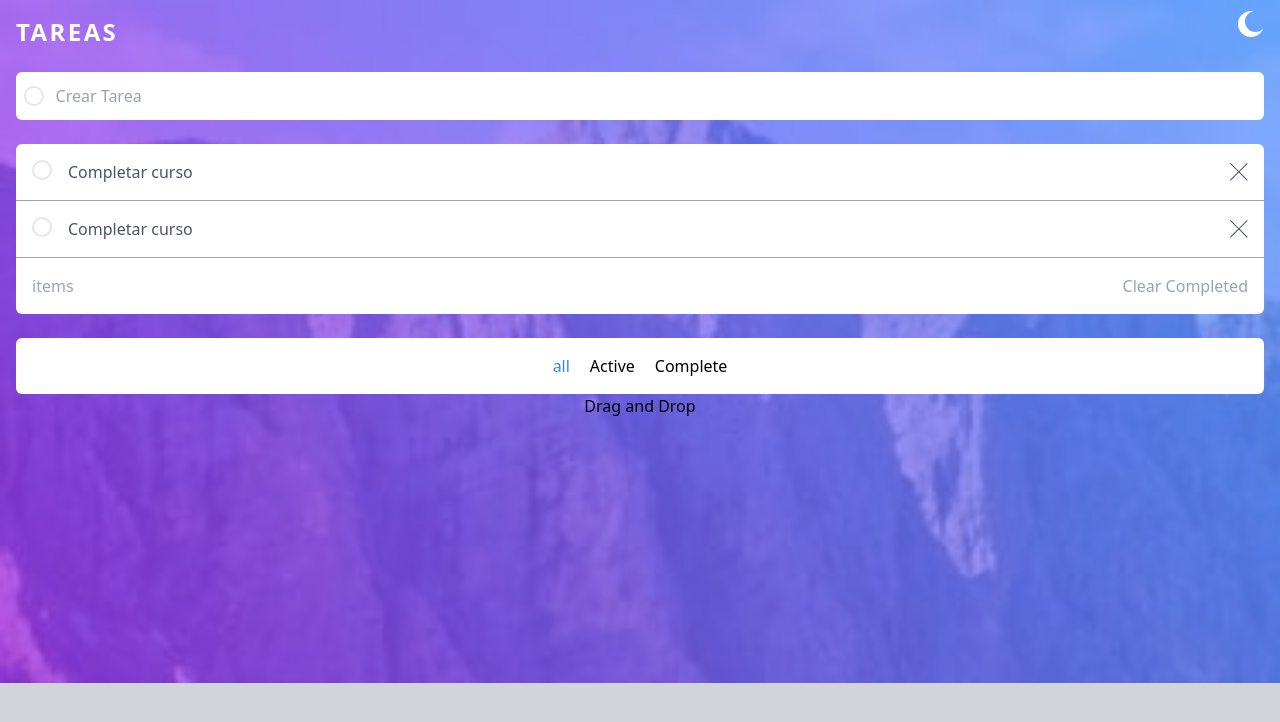
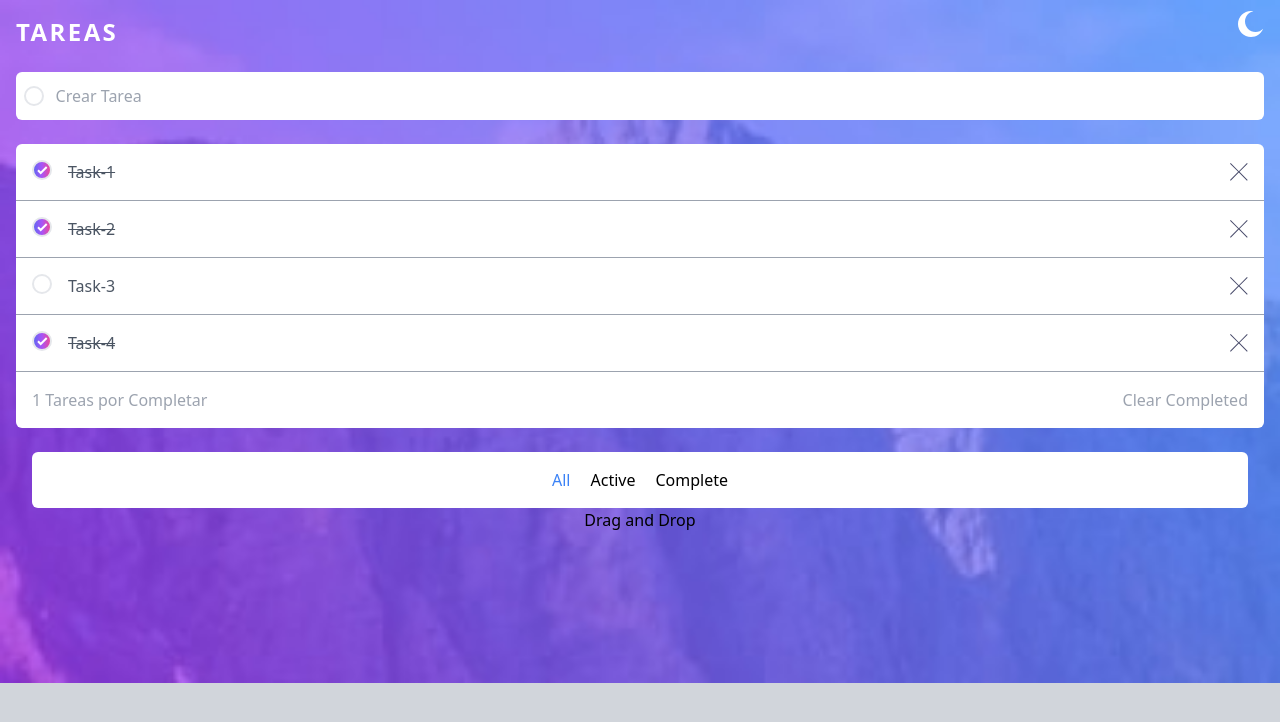
Before and after one commit to PabloMuz/App-Tareas, a React (Vite) app: page / in a window 1280 px wide. Shown: the top 722 px of the page. Built offline with nearby package versions, Linux system fonts and the light colour scheme.

Commit message:
Modularization Component - Add functionality

```diff
--- a/package.json
+++ b/package.json
@@ -12,7 +12,8 @@
   },
   "dependencies": {
     "react": "^18.2.0",
-    "react-dom": "^18.2.0"
+    "react-dom": "^18.2.0",
+    "sweetalert2": "^11.10.8"
   },
   "devDependencies": {
     "@types/react": "^18.2.66",
--- a/src/App.jsx
+++ b/src/App.jsx
@@ -1,57 +1,59 @@
-import CrossIcon from "./icons/components/CrossIcon";
-import Moon from "./icons/components/MoonIcon";
+import { useState } from "react";
+import AddTask from "./components/AddTask";
+import ComputedTask from "./components/ComputedTask";
+import FilterTask from "./components/FilterTask";
+import Header from "./components/Header";
+import ListTask from "./components/ListTask";
+
+const initialStateTasks = [
+  { id:1, title: "Task-1", completed: true},
+  { id:2, title: "Task-2", completed: true},
+  { id:3, title: "Task-3", completed: false},
+  { id:4, title: "Task-4", completed: true},
+]
 
 const App = () => {
+  const [tasks, setTasks] = useState(initialStateTasks);
+
+  const createTask = (title) => {
+    const newTask = {
+      id: Date.now(),
+      title: title.trim(),
+      completed: false,
+    }
+    setTasks([...tasks,newTask]);
+  };
+
+  const removeTask = (id) => {
+    setTasks(tasks.filter((task) => task.id !== id));
+  }
+
+  const updateTask = (id) => {
+ setTasks(tasks.map(task => task.id === id ? {...task, completed: !task.completed} : task))
+};
+
+const countItems = tasks.filter((task) => !task.completed).length;
+
+const clearCompleted = () => {
+  setTasks(tasks.filter((task) => !task.completed));
+};
+
   return (
-    <div className="bg-no-repeat bg-contain min-h-screen bg-gray-300" style={{ backgroundImage: `url('src/assets/images/bg-mobile-light.jpg')` }}>
-      <header className="container mx-auto px-4">
-        <div className="flex justify-between">
-          <h1 className="uppercase text-white pt-4 text-2xl font-bold tracking-widest">
-            Tareas
-          </h1>
-          <button>
-            <Moon className="fill-white" />
-          </button>
-        </div>
-        <form action="" className="bg-white rounded-md overflow-hidden py-3 flex gap-3 items-center px-2 mt-6">
-          <span className="inline-block border-2 rounded-full  h-5 w-5"></span>
-          <input className="w-full text-gray-400 outline-none" type="text" placeholder="Crear Tarea" />
-        </form>
-      </header>
+    <div
+      className="bg-no-repeat bg-contain min-h-screen bg-gray-300"
+      style={{
+        backgroundImage: `url('src/assets/images/bg-mobile-light.jpg')`,
+      }}
+    >
+      <Header />
       <main className="container mx-auto px-4 mt-6 ">
-        <div className=" bg-white rounded-md [&>article]:p-4 [&>article]:border-b-gray-400">
-        <article className="flex gap-4  border-b">
-          <button className="inline-block border-2 rounded-full  h-5 w-5 flex-none"></button>
-          <p className="text-gray-600 grow">Completar curso</p>
-          <button className="flex-none">
-            <CrossIcon />
-          </button>
-        </article>
-        <article className="flex gap-4  border-b">
-          <button className="inline-block border-2 rounded-full  h-5 w-5 flex-none"></button>
-          <p className="text-gray-600 grow">Completar curso</p>
-          <button className="flex-none">
-            <CrossIcon />
-          </button>
-        </article>
-        <section className="flex justify-between text-gray-400 p-4 ">
-          <span>items</span>
-          <button>Clear Completed</button>
-        </section>
-        </div>
-
-
+        <AddTask createTask={createTask}/>
+        <ListTask tasks={tasks} removeTask={removeTask} updateTask={updateTask}/>
+        <ComputedTask countItems={countItems} clearCompleted={clearCompleted}/>
+        <FilterTask />
       </main>
 
-      <section className="container mx-auto px-4 mt-6">
-        <div className="flex justify-center gap-5 rounded-md bg-white p-4">
-        <button className="text-blue-500">all</button>
-        <button className="hover:text-blue-500">Active</button>
-        <button className="hover:text-blue-500">Complete</button>
-        </div>
-
-      </section>
-      <p className="text-center">Drag and Drop</p>
+      <footer className="text-center">Drag and Drop</footer>
     </div>
   );
 };
--- /dev/null
+++ b/src/components/AddTask.jsx
@@ -0,0 +1,46 @@
+import { useState } from "react";
+import Swal from "sweetalert2";
+
+
+const AddTask = ({createTask}) => {
+
+  const [title, setTitle] = useState('');
+
+  const handleSubmitAddTask = (e) => {
+    e.preventDefault();
+
+    if(!title.trim()) {
+       setTitle("");
+    } else {
+      createTask(title);
+      setTitle("");
+    }
+
+    Swal.fire({
+      position: "center",
+      icon: "success",
+      title: "Tarea agregada con éxito",
+      showConfirmButton: false,
+      timer: 1200,
+  });
+  console.log(title);
+
+  };
+  return(
+    <form onSubmit={handleSubmitAddTask}
+          action=""
+          className="bg-white rounded-md overflow-hidden py-3 flex gap-3 items-center px-2 "
+        >
+          <span className="inline-block border-2 rounded-full  h-5 w-5"></span>
+          <input
+            className="w-full text-gray-400 outline-none"
+            type="text"
+            placeholder="Crear Tarea"
+            value={title}
+            onChange={(e) => setTitle(e.target.value)}
+          />
+        </form>
+  )
+};
+
+export default AddTask;
--- /dev/null
+++ b/src/components/ComputedTask.jsx
@@ -0,0 +1,10 @@
+const ComputedTask = ({countItems, clearCompleted}) => {
+  return(
+    <section className="flex justify-between rounded-b-md bg-white text-gray-400 p-4 ">
+    <span>{countItems} Tareas por Completar</span>
+    <button onClick={clearCompleted}> Clear Completed</button>
+  </section>
+  )
+};
+
+export default ComputedTask;
--- /dev/null
+++ b/src/components/FilterTask.jsx
@@ -0,0 +1,12 @@
+const FilterTask = () => {
+  return(
+    <section className="container mx-auto px-4 mt-6">
+          <div className="flex justify-center gap-5 rounded-md bg-white p-4">
+            <button className="text-blue-500">All</button>
+            <button className="hover:text-blue-500">Active</button>
+            <button className="hover:text-blue-500">Complete</button>
+          </div>
+        </section>
+  )
+};
+export default FilterTask;
--- /dev/null
+++ b/src/components/Header.jsx
@@ -0,0 +1,18 @@
+import Moon from "./icons/MoonIcon";
+
+const Header = () => {
+  return(
+    <header className="container mx-auto px-4">
+        <div className="flex justify-between">
+          <h1 className="uppercase text-white pt-4 text-2xl font-bold tracking-widest">
+            Tareas
+          </h1>
+          <button>
+            <Moon className="fill-white" />
+          </button>
+        </div>
+      </header>
+  )
+}
+
+export default Header;
--- /dev/null
+++ b/src/components/ItemTask.jsx
@@ -0,0 +1,27 @@
+import CheckIcon from "./icons/CheckIcon";
+import CrossIcon from "./icons/CrossIcon";
+
+const ItemTask = ({ task, removeTask, updateTask}) => {
+  const { id, title, completed } = task;
+  return (
+    <article className="flex gap-4  border-b">
+
+      <button
+        className={`border-2 rounded-full h-5 w-5 flex-none ${
+          completed
+            ? "flex justify-center items-center bg-gradient-to-r from-indigo-500 via-purple-500 to-pink-500"
+            : "inline-block"
+        }`}
+        onClick={() => updateTask(id)}
+      >
+       {completed && <CheckIcon /> }
+      </button>
+      <p className={`text-gray-600 grow ${completed && "line-through"} `}>{title}</p>
+      <button className="flex-none" onClick={() => removeTask(id)}>
+        <CrossIcon />
+      </button>
+    </article>
+  );
+};
+
+export default ItemTask;
--- /dev/null
+++ b/src/components/ListTask.jsx
@@ -0,0 +1,15 @@
+import ItemTask from "./ItemTask";
+
+const ListTask = ({ tasks, removeTask, updateTask }) => {
+  return (
+    <div className=" bg-white rounded-t-md [&>article]:p-4 [&>article]:border-b-gray-400 mt-6">
+
+      {tasks.map((task) => (
+        <ItemTask key={task.id} task={task} removeTask={removeTask} updateTask={updateTask}/>
+      ))}
+
+    </div>
+  );
+};
+
+export default ListTask;
--- /dev/null
+++ b/src/components/icons/CheckIcon.jsx
@@ -0,0 +1,14 @@
+const CheckIcon = ({ ...props }) => {
+  return (
+    <svg xmlns="http://www.w3.org/2000/svg" width="11" height="9"  fill="none"
+    stroke="#FFF"
+    strokeWidth="2"
+    { ...props }>
+      <path
+        d="M1 4.304L3.696 7l6-6"
+      />
+    </svg>
+  );
+};
+
+export default CheckIcon;
--- /dev/null
+++ b/src/components/icons/CrossIcon.jsx
@@ -0,0 +1,13 @@
+const Moon = ({ ...props }) => {
+  return (
+    <svg xmlns="http://www.w3.org/2000/svg" width="18" height="18" {...props}>
+      <path
+        fill="#494C6B"
+        fillRule="evenodd"
+        d="M16.97 0l.708.707L9.546 8.84l8.132 8.132-.707.707-8.132-8.132-8.132 8.132L0 16.97l8.132-8.132L0 .707.707 0 8.84 8.132 16.971 0z"
+      />
+    </svg>
+  );
+};
+
+export default Moon;
--- a/src/icons/components/CrossIcon.jsx
+++ /dev/null
@@ -1,13 +0,0 @@
-const CrossIcon = () => {
-  return (
-  <svg xmlns="http://www.w3.org/2000/svg" width="18" height="18">
-    <path
-      fill="#494C6B"
-      fillRule="evenodd"
-      d="M16.97 0l.708.707L9.546 8.84l8.132 8.132-.707.707-8.132-8.132-8.132 8.132L0 16.97l8.132-8.132L0 .707.707 0 8.84 8.132 16.971 0z"
-    />
-  </svg>
-);
-};
-
-export default CrossIcon;
```
Also changed, not shown: src/components/icons/MoonIcon.jsx (line endings or trailing spaces), 1 other file (tests, documents, lock files or other folders).
